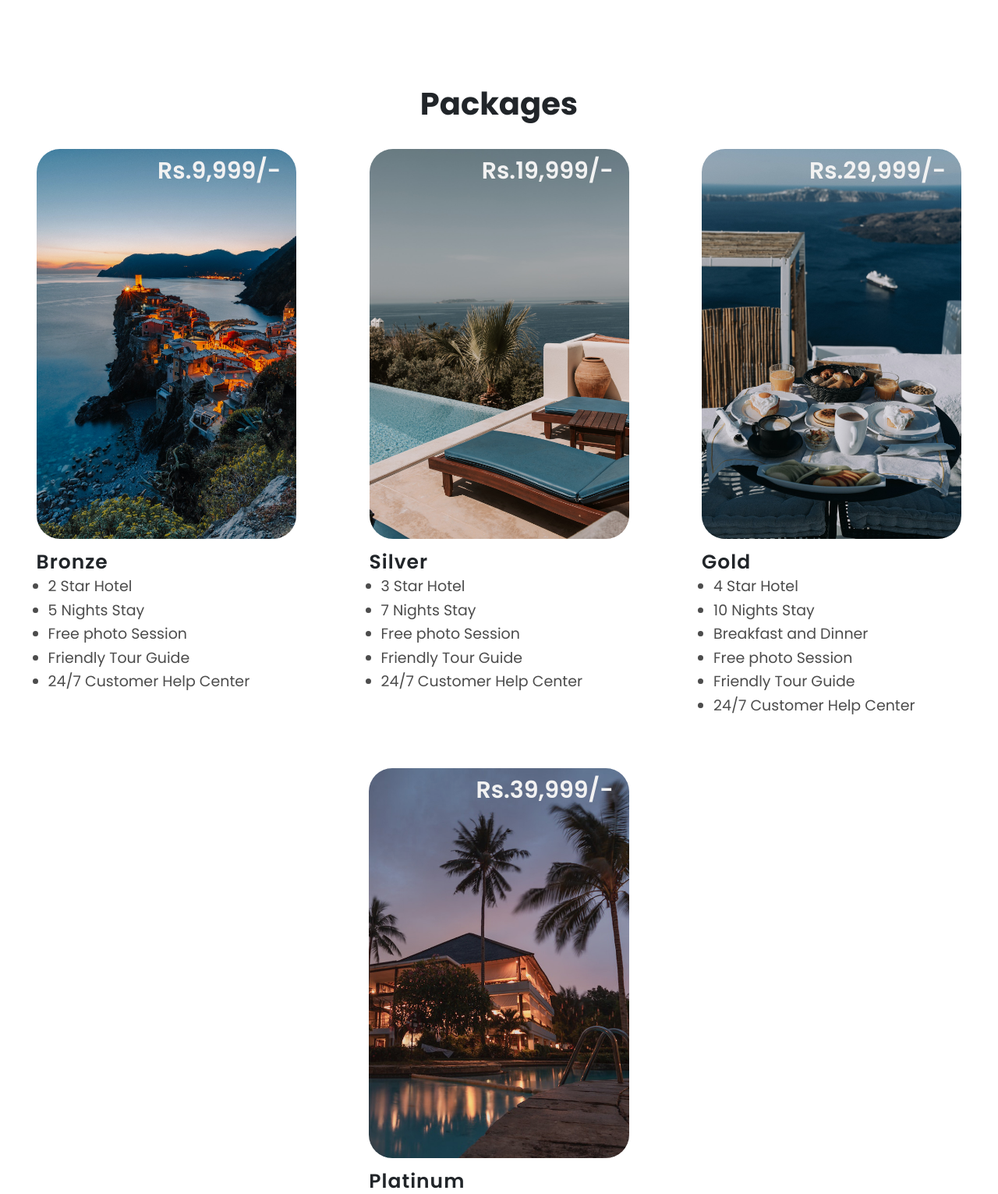
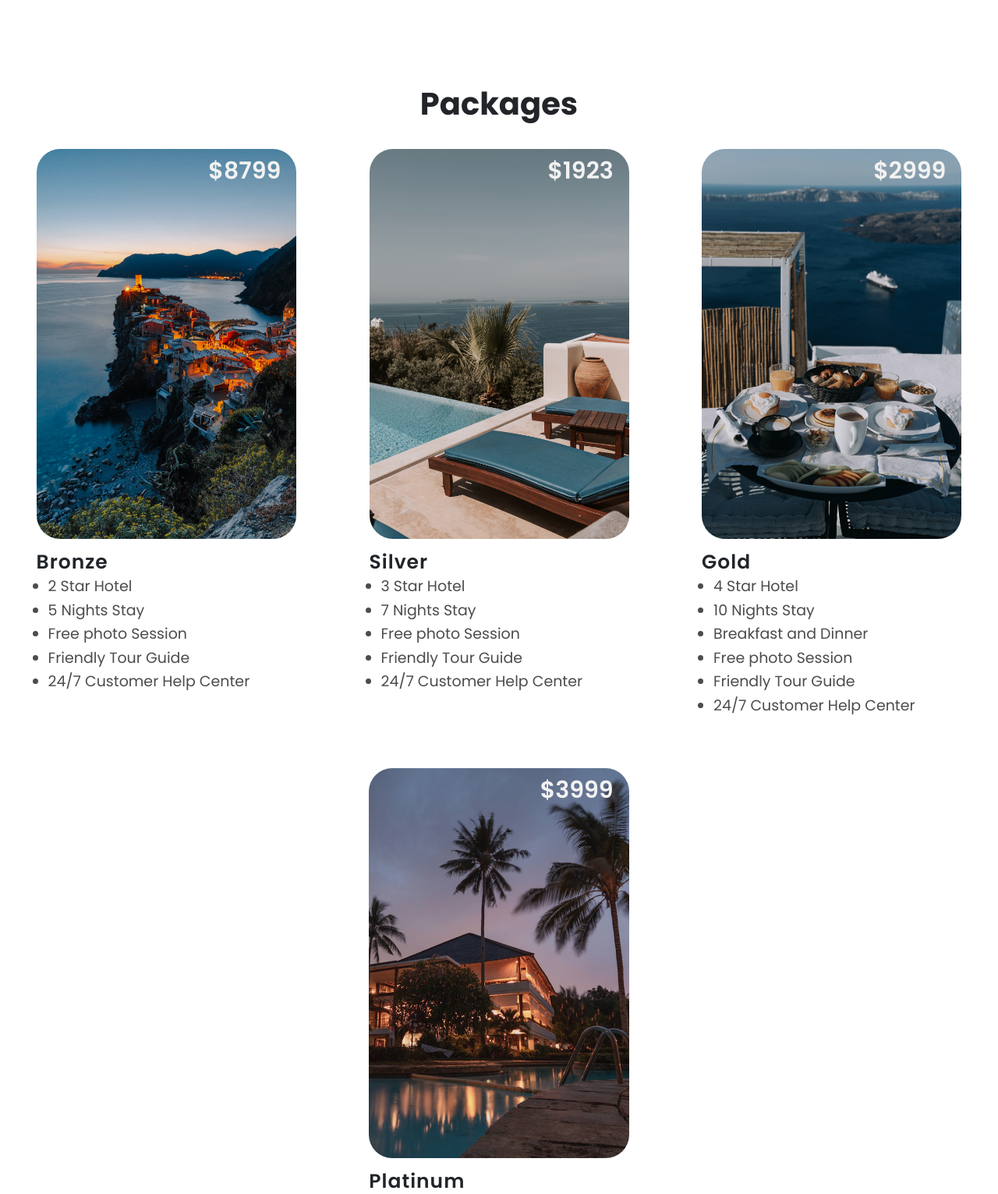
Before and after one commit to ygovardhan99/tourism-website, a Flask app: page / in a window 1280 px wide. Shown: the part 2191-3722 px from the top of the page at 78% size. Run offline with Flask 2, Linux system fonts and the light colour scheme; some libraries are stand-ins or nearby versions.

Commit message:
correct index page

```diff
--- a/templates/index.html
+++ b/templates/index.html
@@ -126,7 +126,7 @@
         <div class="box">
             <div class="image">
                 <img src="{{ url_for('static', filename='files/p1.jpg') }}" alt="">
-                <h3>Rs.9,999/-</h3>
+                <h3>$8799</h3>
             </div>
             <div class="dest-content">
                 <div class="location">
@@ -144,7 +144,7 @@
         <div class="box">
             <div class="image">
                 <img src="{{ url_for('static', filename='files/p2.jpg') }}" alt="">
-                <h3>Rs.19,999/-</h3>
+                <h3>$1923</h3>
             </div>
             <div class="dest-content">
                 <div class="location">
@@ -162,7 +162,7 @@
         <div class="box">
             <div class="image">
                 <img src="{{ url_for('static', filename='files/p3.jpg') }}" alt="">
-                <h3>Rs.29,999/-</h3>
+                <h3>$2999</h3>
             </div>
             <div class="dest-content">
                 <div class="location">
@@ -181,7 +181,7 @@
         <div class="box">
             <div class="image">
                 <img src="{{ url_for('static', filename='files/p4.jpg') }}" alt="">
-                <h3>Rs.39,999/-</h3>
+                <h3>$3999</h3>
             </div>
             <div class="dest-content">
                 <div class="location">
```
